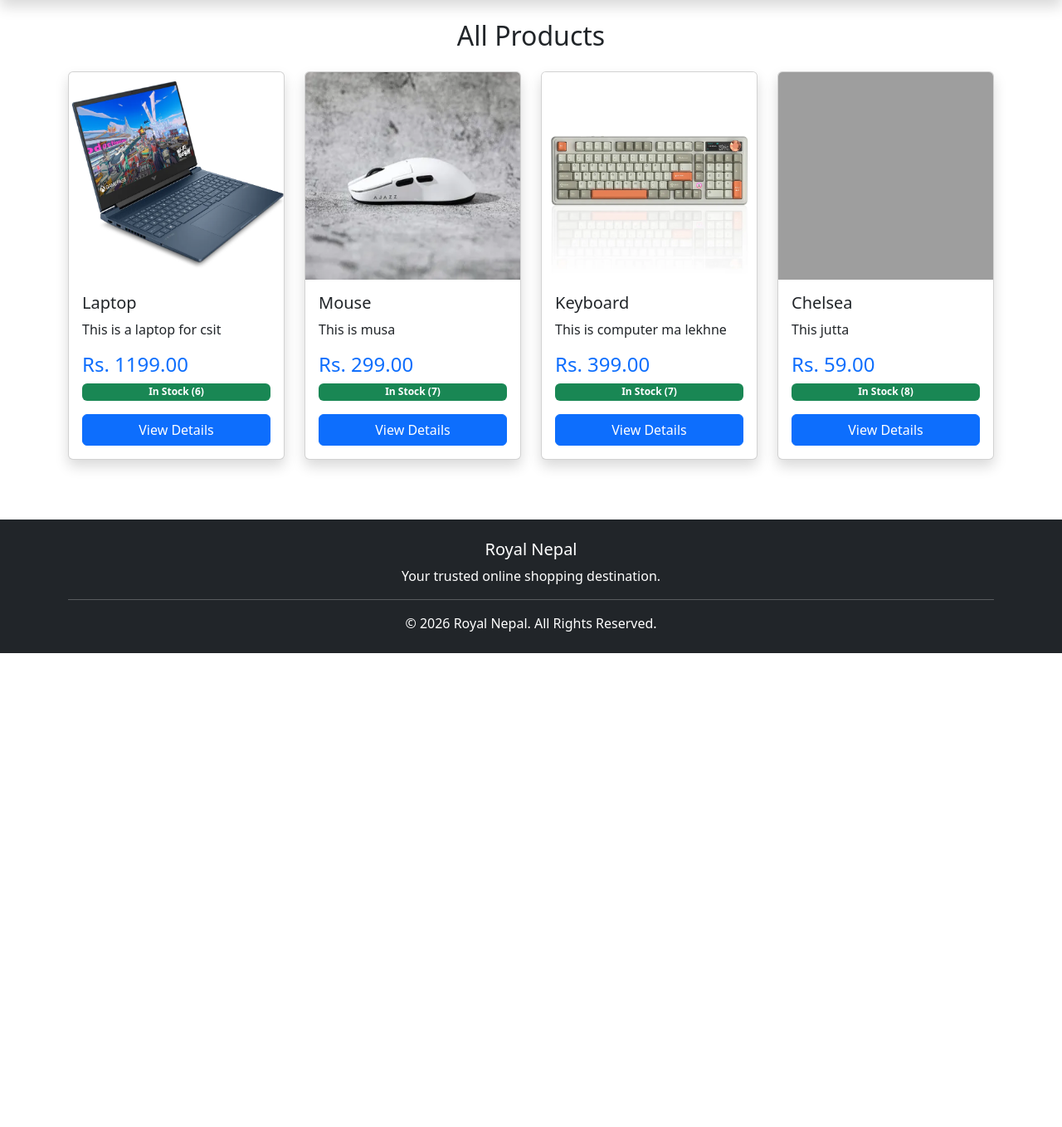
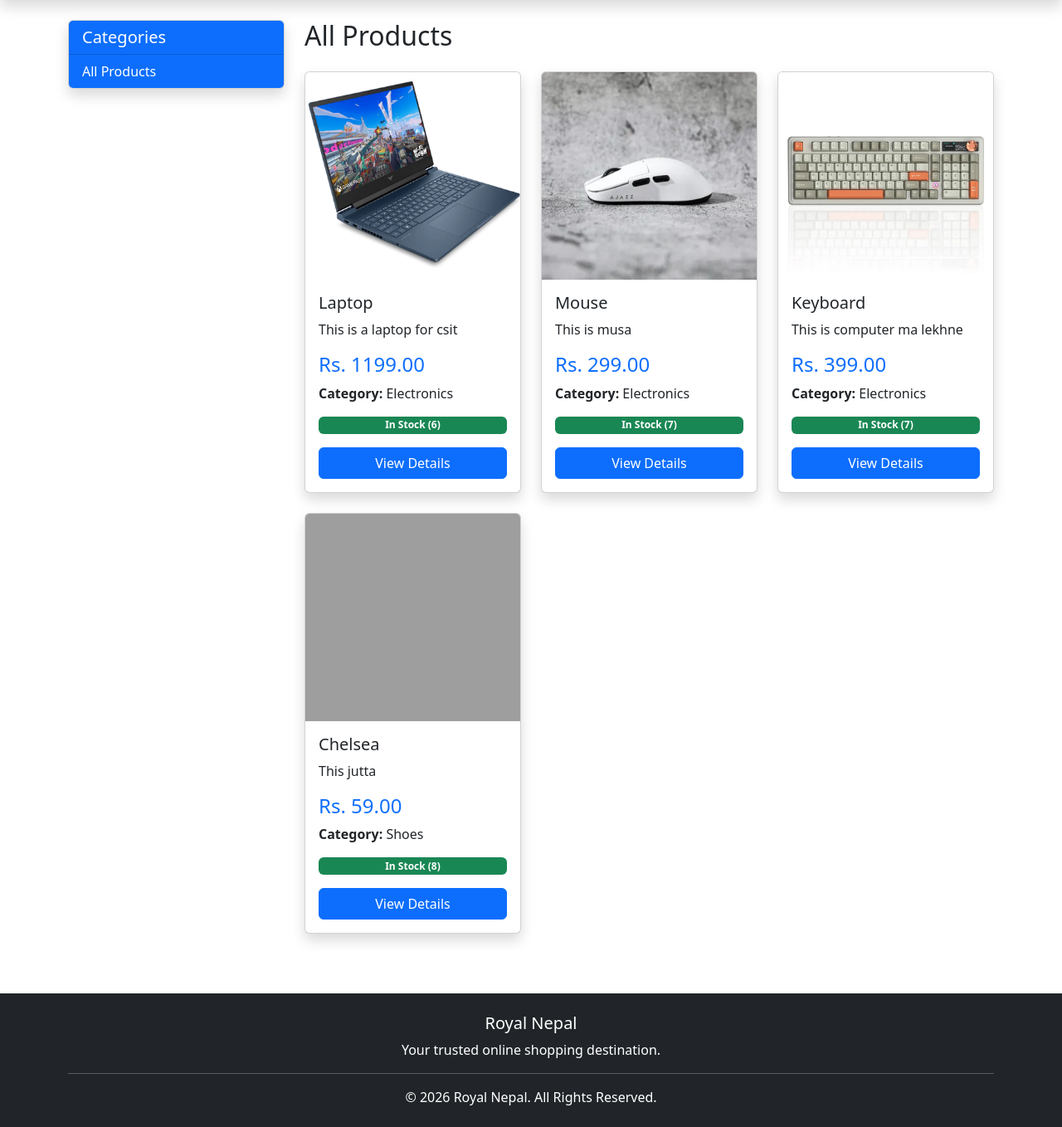
Before and after one commit to royalname/ecommerce-website1, a Django app: page /products/ in a window 1280 px wide. Shown: the part 80-1438 px from the top of the page at 83% size. Before the commit the page ends 867 px from the top, so only its background shows below. Run offline with Django 5.2, Linux system fonts and the light colour scheme; data comes from the database, SQL or seed files in the repository; both versions use the stored data as it was after the commit; grey boxes are pictures that could not be loaded.

Commit message:
Added category filtering, search improvements, and UI enhancements

```diff
--- a/products/views.py
+++ b/products/views.py
@@ -1,6 +1,6 @@
 from django.shortcuts import render, get_object_or_404, redirect
 from django.contrib.auth.decorators import login_required
-from .models import Product, Review
+from .models import Product, Review, Category
 from django.db.models import Q
 
 
--- a/templates/base.html
+++ b/templates/base.html
@@ -52,10 +52,10 @@
                 </li>
 
                 <li class="nav-item">
-                    <a class="nav-link" href="#">
-                        Categories
-                    </a>
-                </li>
+    <a class="nav-link" href="{% url 'products' %}">
+        Categories
+    </a>
+</li>
 
                 <li class="nav-item">
                     <a class="nav-link" href="#">
--- a/templates/products/products.html
+++ b/templates/products/products.html
@@ -2,8 +2,58 @@
 
 {% block content %}
 
-<h2 class="mb-4 text-center">
+<div class="row">
+
+    <!-- Categories Sidebar -->
+
+    <div class="col-md-3">
+
+        <div class="card shadow mb-4">
+
+            <div class="card-header bg-primary text-white">
+
+                <h5 class="mb-0">
+
+                    Categories
+
+                </h5>
+
+            </div>
+
+            <div class="list-group list-group-flush">
+
+                <a href="{% url 'products' %}"
+                   class="list-group-item list-group-item-action {% if not selected_category %}active{% endif %}">
+
                     All Products
+
+                </a>
+
+                {% for category in categories %}
+
+                <a href="{% url 'products' %}?category={{ category.id }}"
+                   class="list-group-item list-group-item-action {% if selected_category == category.id|stringformat:'s' %}active{% endif %}">
+
+                    {{ category.name }}
+
+                </a>
+
+                {% endfor %}
+
+            </div>
+
+        </div>
+
+    </div>
+
+    <!-- Products -->
+
+    <div class="col-md-9">
+
+        <h2 class="mb-4">
+
+            All Products
+
         </h2>
 
         {% if query %}
@@ -22,7 +72,7 @@
 
         {% for product in products %}
 
-<div class="col-lg-3 col-md-4 col-sm-6 mb-4">
+        <div class="col-lg-4 col-md-6 mb-4">
 
             <div class="card shadow h-100">
 
@@ -41,13 +91,13 @@
 
                 <div class="card-body d-flex flex-column">
 
-            <h5 class="card-title">
+                    <h5>
 
                         {{ product.name }}
 
                     </h5>
 
-            <p class="card-text">
+                    <p>
 
                         {{ product.description|truncatewords:12 }}
 
@@ -58,6 +108,14 @@
                         Rs. {{ product.price }}
 
                     </h4>
+
+                    <p>
+
+                        <strong>Category:</strong>
+
+                        {{ product.category.name }}
+
+                    </p>
 
                     {% if product.stock > 0 %}
 
@@ -104,7 +162,7 @@
 
                 <p>
 
-            Try searching with a different product name.
+                    Try another category or search term.
 
                 </p>
 
@@ -116,4 +174,8 @@
 
         </div>
 
+    </div>
+
+</div>
+
 {% endblock %}
```
Also changed, not shown: products/models.py (+8 -2 lines), db.sqlite3. Lines whose indentation alone changed are shown as unchanged.
